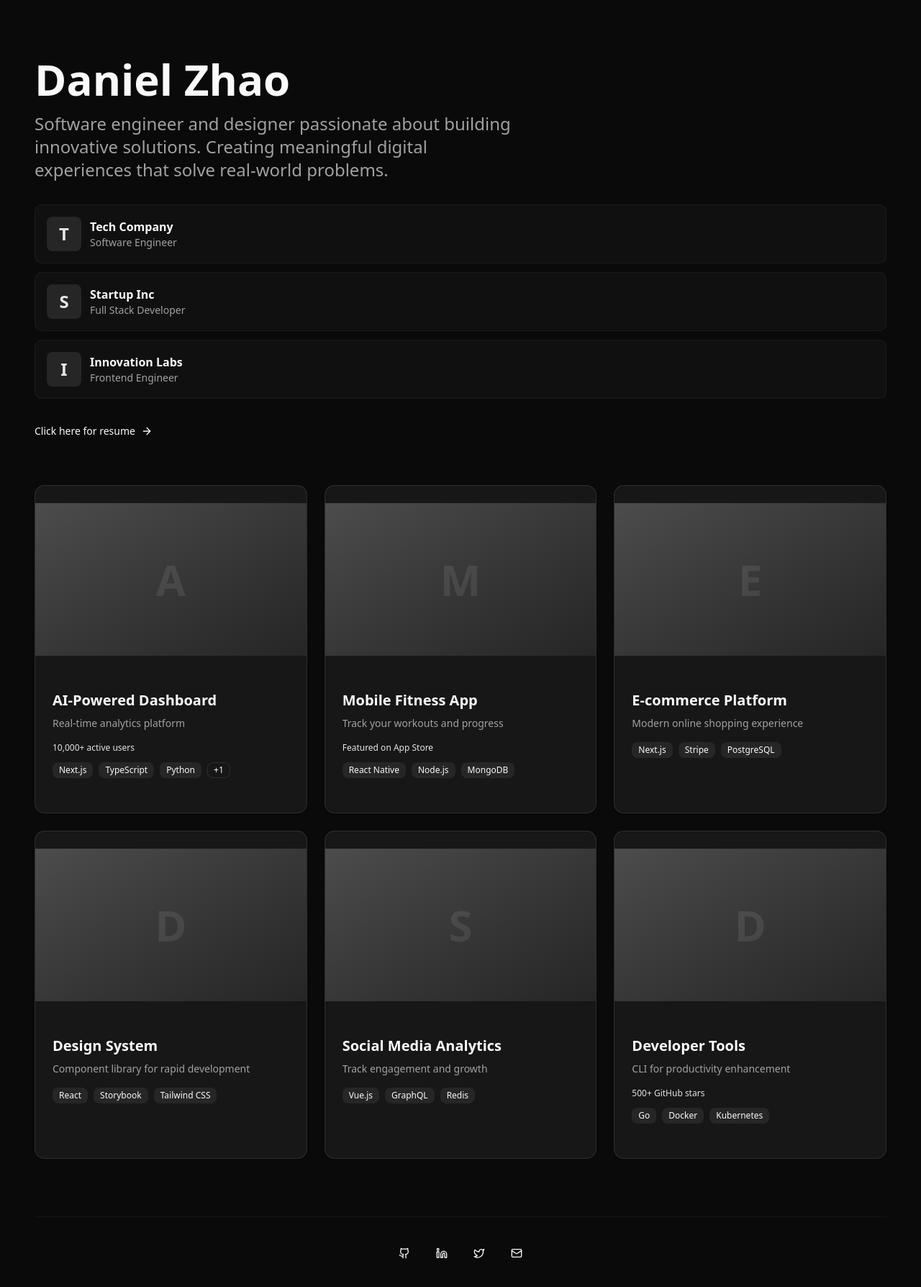
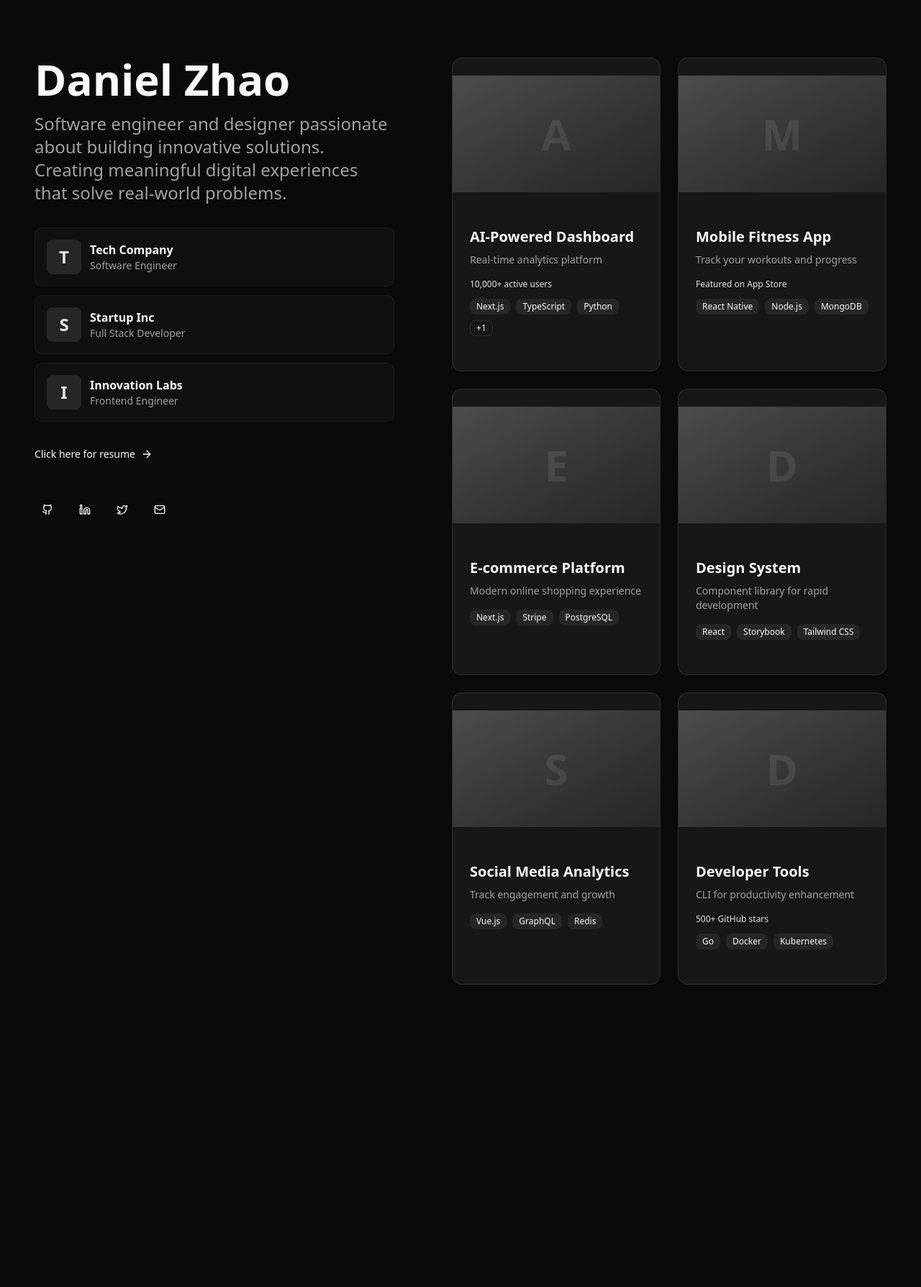
Before and after one commit to danielquzhao/personal-website-v2, a Next.js app: page / in a window 1280 px wide. Shown: the top 1788 px of the page at 72% size. After the commit the page ends 1448 px from the top, so only its background shows below. Built offline with nearby package versions, Linux system fonts and the light colour scheme.

Commit message:
Split hero to left

```diff
--- a/app/page.tsx
+++ b/app/page.tsx
@@ -6,18 +6,23 @@ import { projects } from "@/data/portfolio";
 export default function Home() {
   return (
     <div className="min-h-screen">
-      <div className="max-w-7xl mx-auto px-6 py-12 md:px-12 md:py-20">
+      <div className="max-w-[1800px] mx-auto px-6 py-12 lg:px-12 lg:py-20">
+        <div className="lg:grid lg:grid-cols-[500px_1fr] lg:gap-12 xl:gap-20">
+          {/* Left side - Hero */}
+          <div className="lg:sticky lg:top-20 lg:self-start">
             <Hero />
+            <Footer />
+          </div>
 
-        <section>
-          <div className="grid grid-cols-1 md:grid-cols-2 lg:grid-cols-3 gap-6">
+          {/* Right side - Projects */}
+          <section className="mt-12 lg:mt-0">
+            <div className="grid grid-cols-1 md:grid-cols-2 gap-6">
               {projects.map((project) => (
                 <ProjectCard key={project.id} project={project} />
               ))}
             </div>
           </section>
-
-        <Footer />
+        </div>
       </div>
     </div>
   );
--- a/components/footer.tsx
+++ b/components/footer.tsx
@@ -14,8 +14,8 @@ export function Footer() {
   ];
 
   return (
-    <footer className="mt-20 border-t border-border/50 pt-8">
-      <div className="flex items-center justify-center gap-4">
+    <footer className="mt-12">
+      <div className="flex items-center gap-4">
         {socialLinks.map((link) => (
           <Button
             key={link.label}
--- a/components/hero.tsx
+++ b/components/hero.tsx
@@ -4,7 +4,7 @@ import { ArrowRight } from "lucide-react";
 
 export function Hero() {
   return (
-    <section className="mb-16">
+    <section className="mb-8">
       <h1 className="text-5xl md:text-6xl font-bold mb-4">Daniel Zhao</h1>
       <p className="text-xl md:text-2xl text-muted-foreground mb-8 max-w-2xl">
         Software engineer and designer passionate about building innovative
```
Lines whose indentation alone changed are shown as unchanged.
